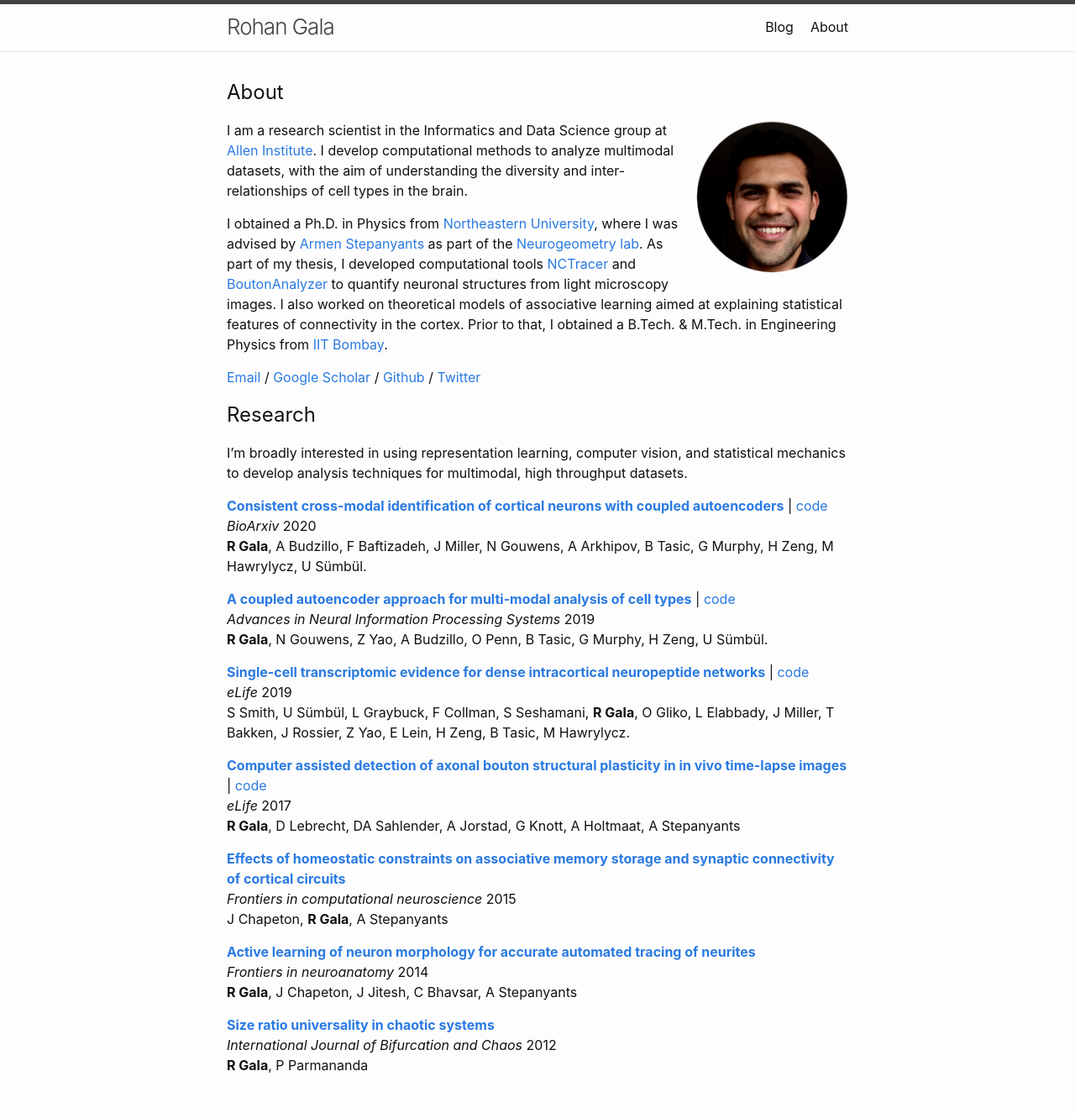
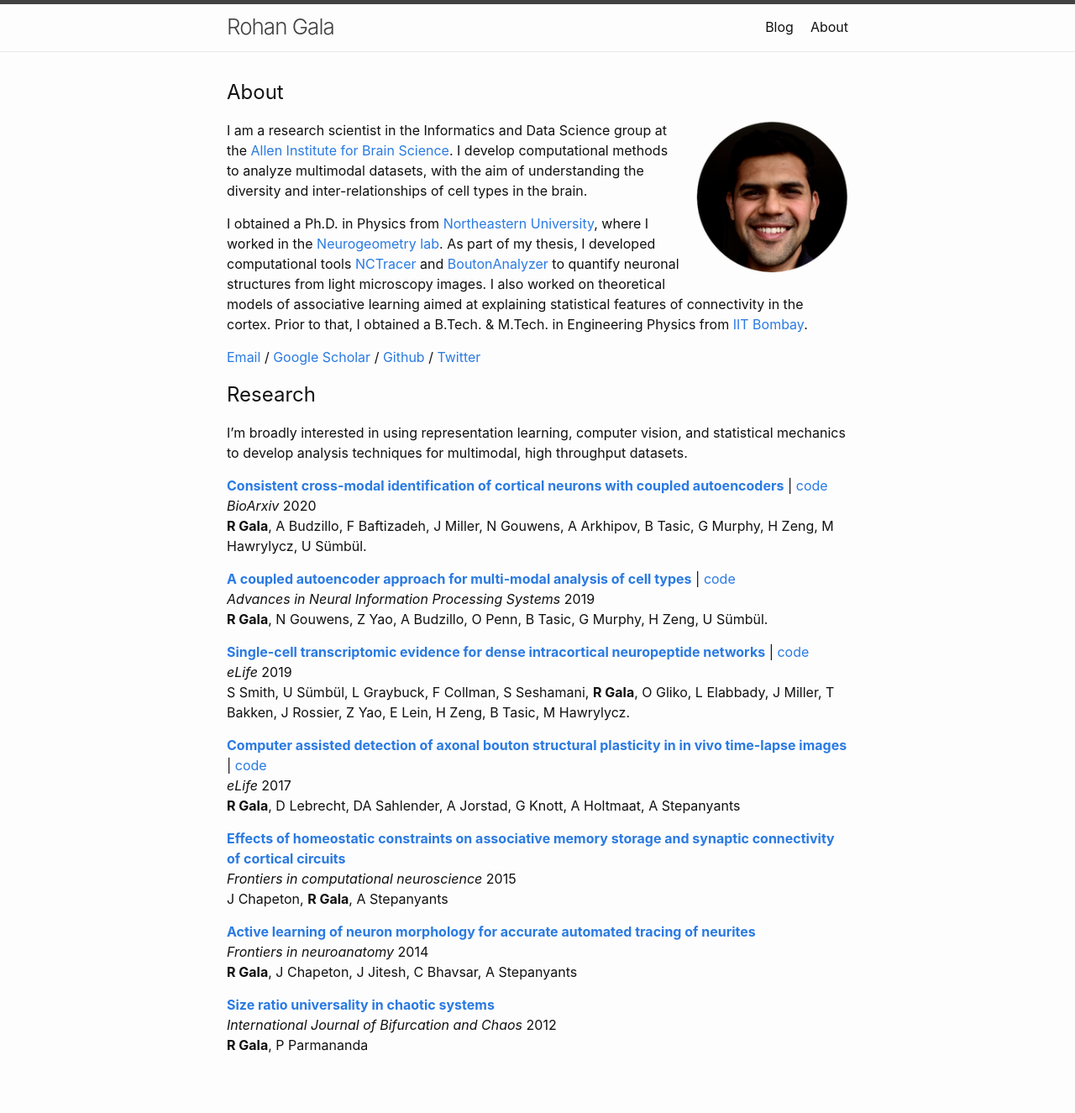
Before and after one commit to rhngla/rhngla.github.io, a Jekyll site: the page built from index.md, in a window 1280 px wide. Shown: the whole page at 84% size. Built offline with Jekyll 4.4.1, drawn with Linux system fonts in a browser that asks for light colours; our own code applies the rules of GitHub Pages for plain Markdown files; after the commit the page ends 1301 px from its top, so only the background shows below that.

Commit message:
fixed link

```diff
--- a/index.md
+++ b/index.md
@@ -8,9 +8,9 @@ layout: default
 ## About
 <img align='right' height='200' width='200' src="./assets/Rohan.png"/>
 
-I am a research scientist in the Informatics and Data Science group at [Allen Institute](https://www.alleninstitute.org/). I develop computational methods to analyze multimodal datasets, with the aim of understanding the diversity and inter-relationships of cell types in the brain.
+I am a research scientist in the Informatics and Data Science group at the [Allen Institute for Brain Science](https://www.alleninstitute.org/). I develop computational methods to analyze multimodal datasets, with the aim of understanding the diversity and inter-relationships of cell types in the brain.
 
-I obtained a Ph.D. in Physics from [Northeastern University](http://www.northeastern.edu/), where I was advised by [Armen Stepanyants](https://scholar.google.com/citations?hl=en&user=l8csv_wAAAAJ&) as part of the [Neurogeometry lab](http://www.northeastern.edu/neurogeometry/). As part of my thesis, I developed computational tools [NCTracer](http://www.northeastern.edu/neurogeometry/resources/tools/) and [BoutonAnalyzer](https://github.com/neurogeometry/BoutonAnalyzer) to quantify neuronal structures from light microscopy images. I also worked on theoretical models of associative learning aimed at explaining statistical features of connectivity in the cortex. Prior to that, I obtained a B.Tech. & M.Tech. in Engineering Physics from [IIT Bombay](http://www.iitb.ac.in/).
+I obtained a Ph.D. in Physics from [Northeastern University](http://www.northeastern.edu/), where I worked in the [Neurogeometry lab](http://www.northeastern.edu/neurogeometry/). As part of my thesis, I developed computational tools [NCTracer](http://www.northeastern.edu/neurogeometry/resources/tools/) and [BoutonAnalyzer](https://github.com/neurogeometry/BoutonAnalyzer) to quantify neuronal structures from light microscopy images. I also worked on theoretical models of associative learning aimed at explaining statistical features of connectivity in the cortex. Prior to that, I obtained a B.Tech. & M.Tech. in Engineering Physics from [IIT Bombay](http://www.iitb.ac.in/).
 
 [Email](mailto:rhngl@protonmail.com) / [Google Scholar](https://scholar.google.com/citations?user=_TlezdMAAAAJ) / [Github](https://github.com/rhngla) / [Twitter](https://twitter.com/rhngla)
 
```
Also changed, not shown: _posts/2019-01-01-Internship2019.md (+1 -1 lines).
